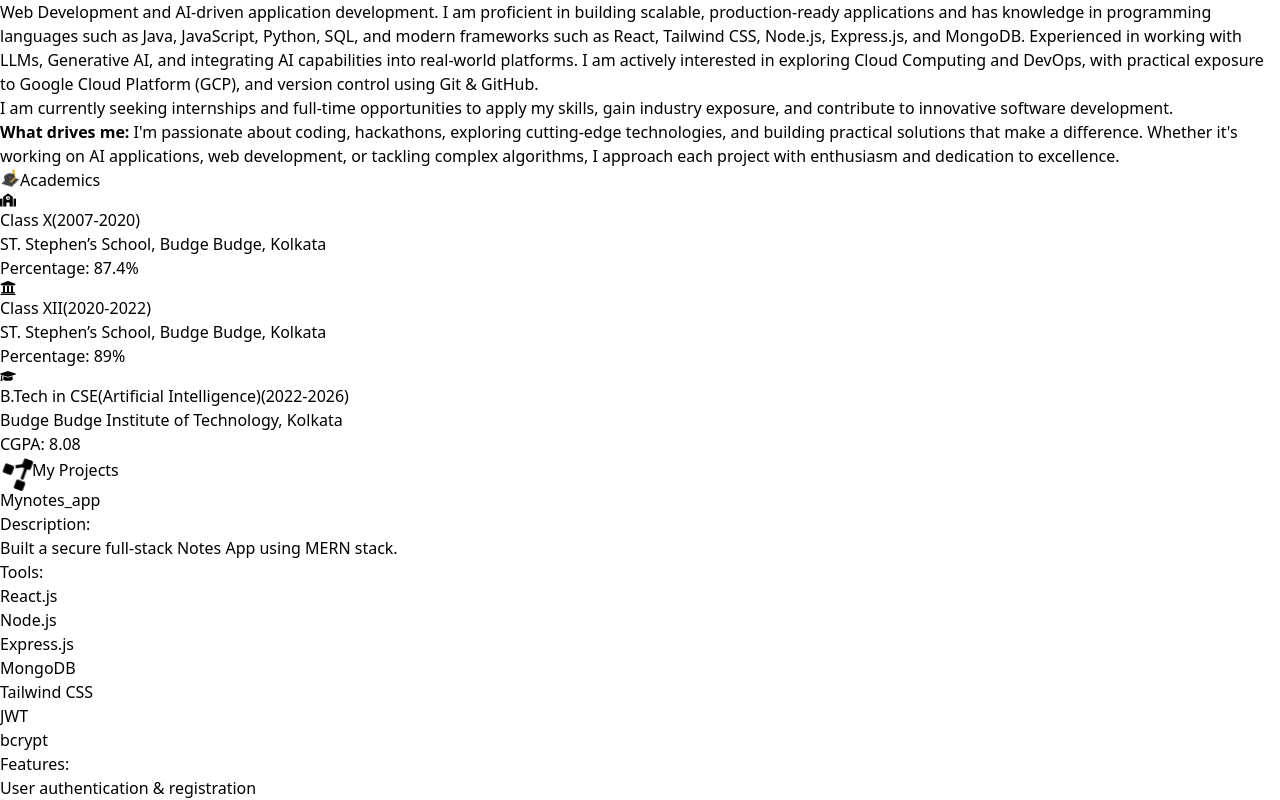
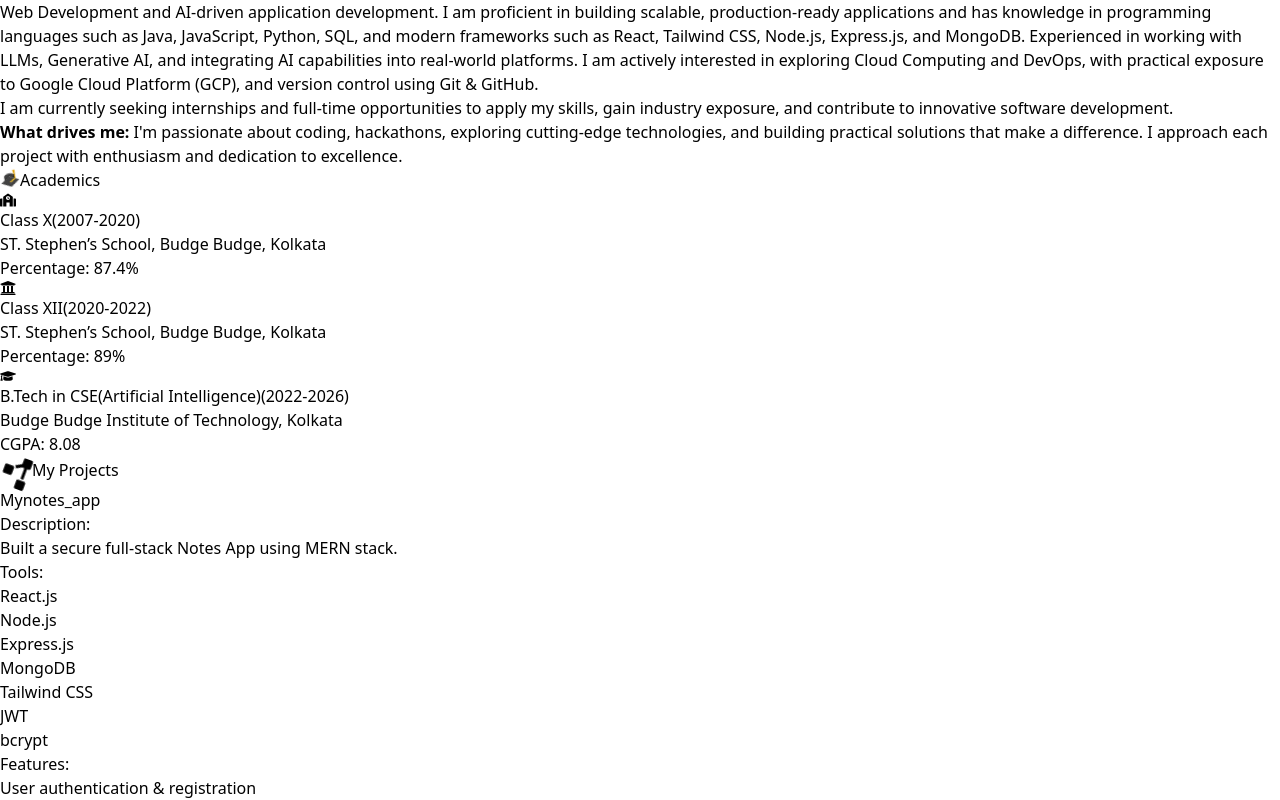
Before and after one commit to Chandranil16/Personal-Portfolio, a React (Vite) app: page / in a window 1280 px wide. Shown: the part 4963-5763 px from the top of the page. Built offline with nearby package versions, Linux system fonts and the light colour scheme.

Commit message:
commit changes

```diff
--- a/src/components/Aboutme.jsx
+++ b/src/components/Aboutme.jsx
@@ -6,12 +6,8 @@
   return (
     <section id="about" className="mb-8 md:mb-12 px-2 sm:px-4">
       {/* Consistent Header Style */}
-       <h2 className="text-xl md:text-2xl font-semibold mb-4 flex items-center justify-center text-center">
-        <span
-          className="mr-2 animate-bounce"
-          role="img"
-          aria-label="user icon"
-        >
+      <h2 className="text-xl md:text-2xl font-semibold mb-4 flex items-center justify-center text-center">
+        <span className="mr-2 animate-bounce" role="img" aria-label="user icon">
           👤
         </span>
         <span className="bg-gradient-to-r from-violet-600 via-blue-500 to-indigo-600 bg-clip-text text-transparent">
@@ -62,7 +58,9 @@
                   <path d="M2.003 5.884L10 9.882l7.997-3.998A2 2 0 0016 4H4a2 2 0 00-1.997 1.884z" />
                   <path d="M18 8.118l-8 4-8-4V14a2 2 0 002 2h12a2 2 0 002-2V8.118z" />
                 </svg>
-                <span className="break-all">chandranil.adhikary16@gmail.com</span>
+                <span className="break-all">
+                  chandranil.adhikary16@gmail.com
+                </span>
               </span>
               <span className="flex items-center gap-1">
                 <svg
@@ -123,15 +121,16 @@
           </p>
 
           <p className="font-medium">
-            I am currently seeking internships and full-time opportunities to apply my skills, gain industry exposure, and contribute to innovative software development.
+            I am currently seeking internships and full-time opportunities to
+            apply my skills, gain industry exposure, and contribute to
+            innovative software development.
           </p>
 
           <p className="font-medium">
             <strong className="text-indigo-700">What drives me:</strong> I'm
-            passionate about coding, hackathons, exploring cutting-edge technologies, and
-            building practical solutions that make a difference. Whether it's
-            working on AI applications, web development, or tackling complex
-            algorithms, I approach each project with enthusiasm and dedication
+            passionate about coding, hackathons, exploring cutting-edge
+            technologies, and building practical solutions that make a
+            difference. I approach each project with enthusiasm and dedication
             to excellence.
           </p>
         </div>
--- a/src/components/ContactDialog.jsx
+++ b/src/components/ContactDialog.jsx
@@ -62,8 +62,7 @@
       </h2>
       <div className="bg-gradient-to-br from-violet-100/70 via-blue-100/60 to-white/80 dark:from-violet-200/20 dark:via-blue-200/20 dark:to-slate-200/20 rounded-3xl shadow-2xl p-8 w-full max-w-2xl mx-auto animate-fade-in">
         <p className="text-base text-gray-700 dark:text-gray-700 text-center max-w-lg mx-auto mb-8">
-          Have any questions about projects, or just want to collaborate for work or any opportunities? Fill out the form
-          below and I'll get back to you!
+          Open to work for internships and full-time opportunities. Fill out the form below and I'll get back to you!
         </p>
         <form onSubmit={handleSubmit} className="space-y-6">
           <div className="flex flex-col md:flex-row gap-6">
--- a/src/components/Resume.jsx
+++ b/src/components/Resume.jsx
@@ -11,7 +11,7 @@
         My resume
       </h2>
       <a
-        href="/documents/Chandranil Adhikary resume.pdf"
+        href="/documents/Resume - Chandranil Adhikary.pdf"
         target="_blank"
         rel="noopener noreferrer"
         className="inline-flex items-center justify-center gap-2 px-6 py-3 sm:px-7 sm:py-3.5 bg-gradient-to-r from-violet-600 to-blue-500 text-white text-sm sm:text-base font-semibold rounded-xl shadow-lg hover:from-violet-700 hover:to-blue-600 hover:scale-105 active:scale-95 transition-all duration-200 focus:outline-none focus:ring-4 focus:ring-violet-300 w-full max-w-xs sm:max-w-sm"
```
